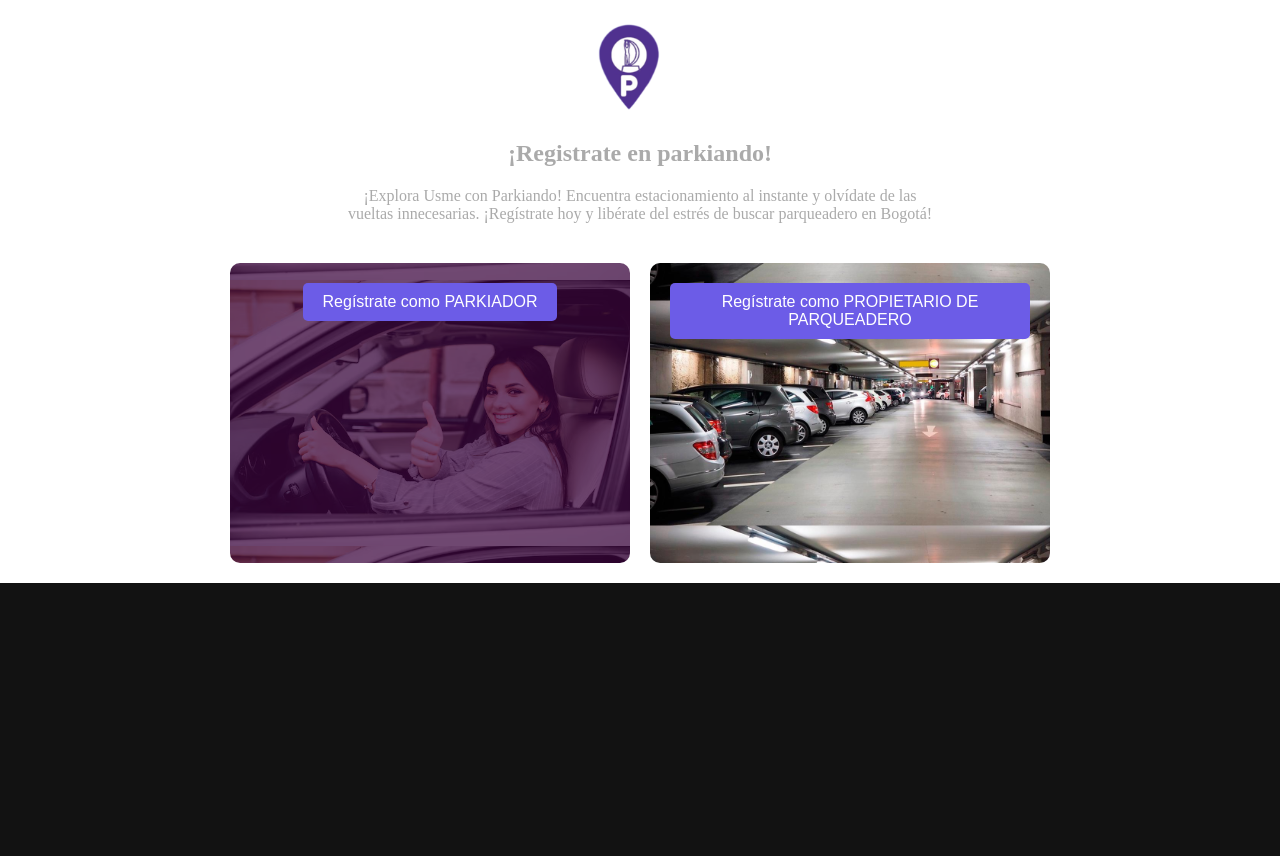
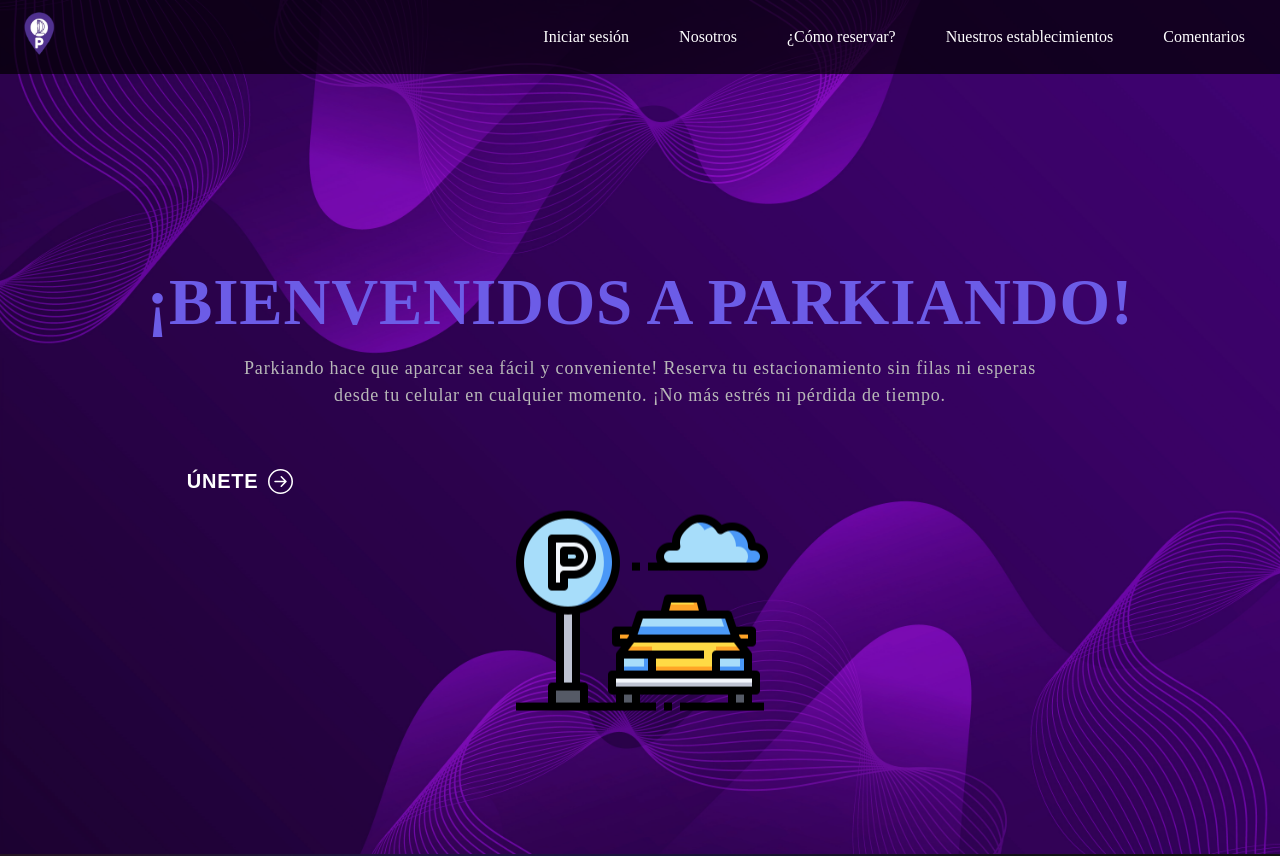
Before and after one commit to crisca807/parkiandofrontend, a React (Create React App) app: page / in a window 1280 px wide. Shown: the top 856 px of the page. Before the commit the page ends 800 px from the top, so only its background shows below. Built offline with nearby package versions, Linux system fonts and the light colour scheme.

Commit message:
Route actualitation

```diff
--- a/src/AppRoutes.js
+++ b/src/AppRoutes.js
@@ -12,11 +12,11 @@
     <Router>
       <div className='Routes'>
         <Routes>
-          <Route path="/" element={<RegisterOptions />} />
+          <Route path="/registerOptions" element={<RegisterOptions />} />
           <Route path="/user_register" element={<User_Register />} />
           <Route path="/parking_register" element={<Parkin_Register />} />
           <Route path="/signin" element={<SignIn />} />
-          <Route path="/home" element={<Home />} />
+          <Route path="/" element={<Home />} />
         </Routes>
       </div>
     </Router>
--- a/src/components/Loginpage/SignIn.js
+++ b/src/components/Loginpage/SignIn.js
@@ -55,7 +55,7 @@
           />
           <Button
             component={RouterLink}
-            to="/home"
+            to="/"
             fullWidth
             variant="contained"
             color="primary"
```
